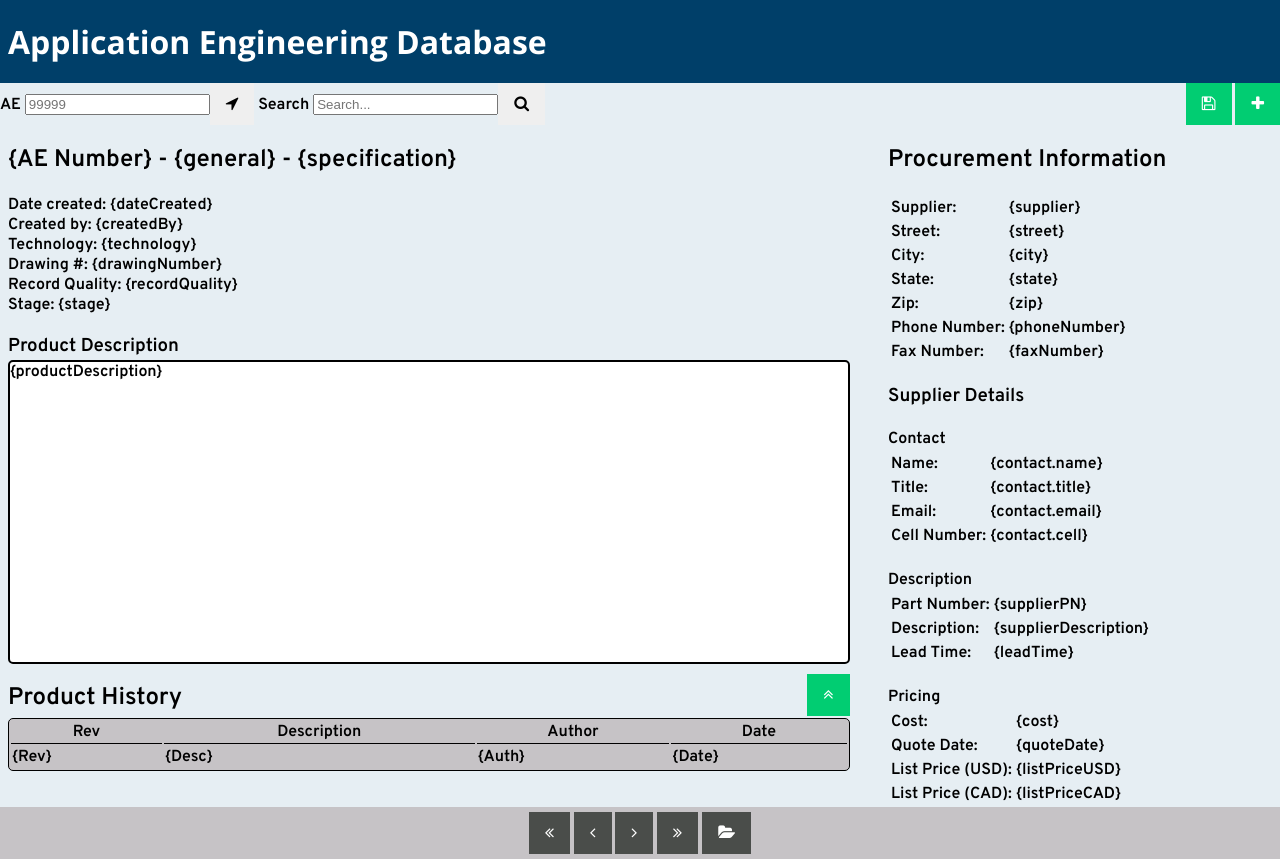
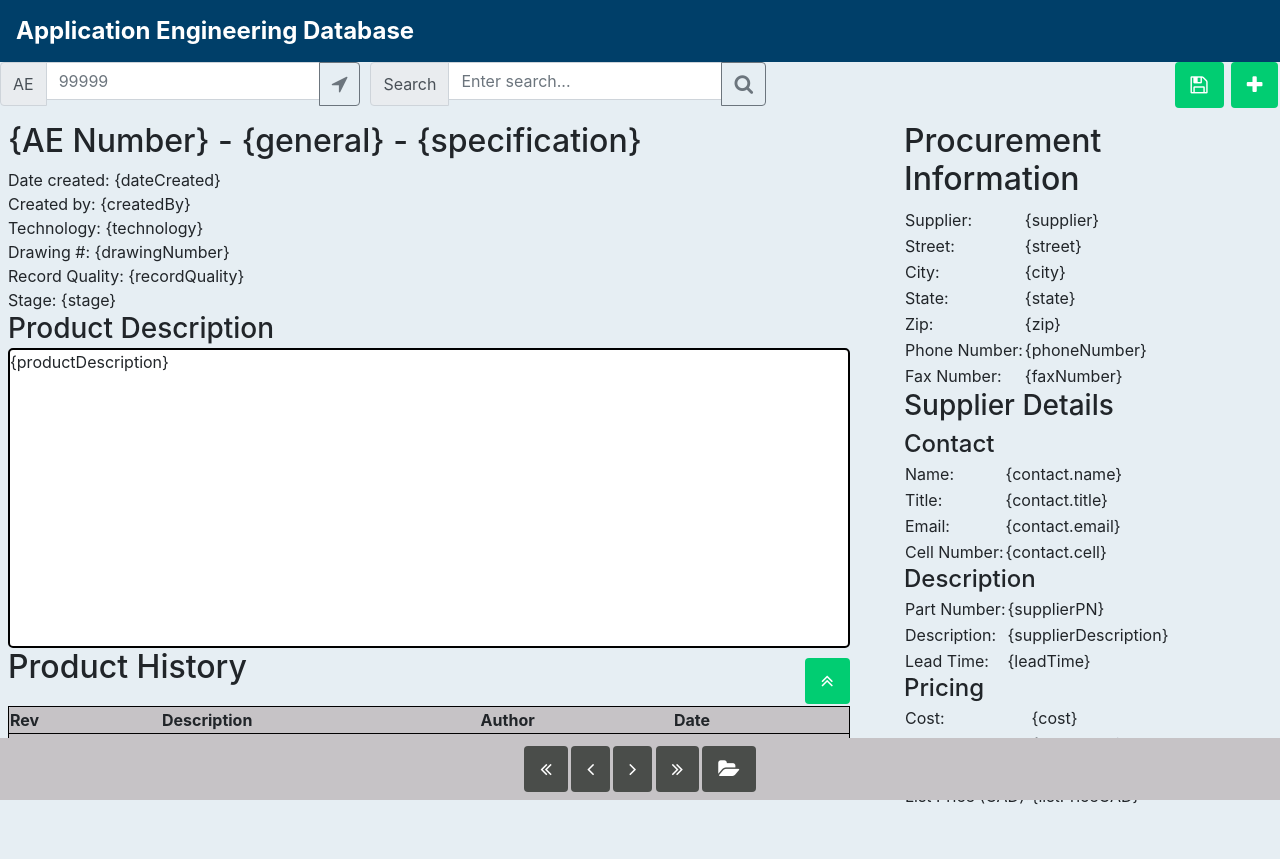
Before and after one commit to emekler0729/ae-database, a plain HTML site: page client/index.html in a window 1280 px wide. After the commit the page ends 809 px from the top, so only its background shows below. Drawn offline with nearby package versions, Linux system fonts and the light colour scheme.

Commit message:
Replaced banner, navbar, buttons, and form controls with bootstrap elements. Added modals for add product and increment rev functions.

```diff
--- a/client/css/app.css
+++ b/client/css/app.css
@@ -1,49 +1,48 @@
-/*overpass regular font?*/
 body {
-    background: rgb(230, 238, 243);
-    font-family: 'Overpass', helvetica, sans-serif;
+    background-color: rgb(230, 238, 243);
+    /*font-family: 'Overpass', helvetica, sans-serif;*/
     margin: 0;
 }
 
-#banner {
-    font-family: 'Open Sans', Helvetica, sans-serif;
-    font-size: 32px;
-    color: white;
-    background-color: rgb(0, 63, 105);
-    margin: 0;
-    padding: 20px 8px;
+.navbar-brand {
+    font-size: 1.5rem;
+    font-weight: bold;
 }
 
-.navbar {
-    background-color: rgb(198, 195, 198);
-    padding: 5px 0px;
-    text-align: center;
-    clear: both;
+.btn {
+    font-size: 1.25rem;
 }
 
-button {
+.btn-primary {
     border: none;
-    padding: 12px 16px;
-    font-size: 16px;
-    cursor: pointer;
+    background: rgb(1, 205, 114);
+    color: white;
+    padding: 0.5rem 1rem;
+    margin: 0 0.1rem;
 }
 
-.nav-button {
+.btn-primary:hover {
+    background: rgb(106, 204, 239);
+}
+
+.btn-secondary {
+    border: none;
     background-color: rgb(74, 77, 74);
     color: white;
+    padding: 0.5rem 1rem;
+    margin: 0 0.1rem;
 }
 
-.nav-button:hover {
+.btn-secondary:hover {
     background-color: rgb(0, 119, 192);
 }
 
-.control-button {
-    background-color: rgb(1, 205, 114);
-    color: white;
+#nav-controls {
+    align-content: center;
 }
 
-.control-button:hover {
-    background: rgb(106, 204, 239);
+.form-inline .input-group {
+    margin-right: 10px;
 }
 
 #control-button-group {
--- a/client/index.html
+++ b/client/index.html
@@ -3,24 +3,51 @@
 <head>
     <meta charset="UTF-8">
     <title>AE Database</title>
-    <link rel="stylesheet" type="text/css" href="css/app.css"/>
     <link rel="stylesheet" href="https://cdnjs.cloudflare.com/ajax/libs/font-awesome/4.7.0/css/font-awesome.min.css">
     <link href="https://fonts.googleapis.com/css?family=Open+Sans:700|Overpass:600" rel="stylesheet">
+
+    <!--Bootstrap CSS & Javascript CDN-->
+    <link rel="stylesheet" href="https://stackpath.bootstrapcdn.com/bootstrap/4.1.0/css/bootstrap.min.css" integrity="sha384-9gVQ4dYFwwWSjIDZnLEWnxCjeSWFphJiwGPXr1jddIhOegiu1FwO5qRGvFXOdJZ4" crossorigin="anonymous">
+    <script src="https://code.jquery.com/jquery-3.3.1.slim.min.js" integrity="sha384-q8i/X+965DzO0rT7abK41JStQIAqVgRVzpbzo5smXKp4YfRvH+8abtTE1Pi6jizo" crossorigin="anonymous"></script>
+    <script src="https://cdnjs.cloudflare.com/ajax/libs/popper.js/1.14.0/umd/popper.min.js" integrity="sha384-cs/chFZiN24E4KMATLdqdvsezGxaGsi4hLGOzlXwp5UZB1LY//20VyM2taTB4QvJ" crossorigin="anonymous"></script>
+    <script src="https://stackpath.bootstrapcdn.com/bootstrap/4.1.0/js/bootstrap.min.js" integrity="sha384-uefMccjFJAIv6A+rW+L4AHf99KvxDjWSu1z9VI8SKNVmz4sk7buKt/6v9KI65qnm" crossorigin="anonymous"></script>
+
+    <link rel="stylesheet" type="text/css" href="css/app.css"/>
 </head>
 <body>
-    <div id="banner">Application Engineering Database</div>
+    <nav class="navbar navbar-dark" style="background: rgb(0, 63, 105)">
+        <a class="navbar-brand" href="#">
+            <!--<img src="images/logo.svg"/>-->
+            Application Engineering Database
+        </a>
+    </nav>
     <div id="controls">
         <div id="control-button-group">
-            <button class="control-button"><i class="fa fa-save"></i></button> <!-- Update Record -->
-            <button class="control-button"><i class="fa fa-plus"></i></button> <!-- Add Record -->
+            <button class="btn btn-primary"><i class="fa fa-save"></i></button> <!-- Update Record -->
+            <button type="button" class="btn btn-primary" data-toggle="modal" data-target="#addProduct"><i class="fa fa-plus"></i></button> <!-- Add Record -->
 
         </div>
-        <div>
-            <label for="ae-number">AE</label>
-            <input id="ae-number" type="text" placeholder="99999"><button><i class="fa fa-location-arrow"></i></button>
-            <label for="search">Search</label>
-            <input id="search" type="text" placeholder="Search..."><button><i class="fa fa-search"></i></button>
-        </div>
+        <form class="form-inline">
+            <div class="input-group mb-3">
+                <div class="input-group-prepend">
+                    <span class="input-group-text">AE</span>
+                </div>
+                <input type="text" class="form-control" placeholder="99999">
+                <div class="input-group-append">
+                    <button class="btn btn-outline-secondary" type="button"><i class="fa fa-location-arrow"></i></button>
+                </div>
+            </div>
+            <div class="input-group mb-3">
+                <div class="input-group-prepend">
+                    <span class="input-group-text">Search</span>
+                </div>
+                <input type="text" class="form-control" placeholder="Enter search...">
+                <div class="input-group-append">
+                    <button class="btn btn-outline-secondary" type="button"><i class="fa fa-search"></i></button>
+                </div>
+            </div>
+        </form>
+
 
 
     </div>
@@ -38,7 +65,7 @@
         </div>
         <div id="history">
             <h2>Product History</h2>
-            <button id="inc-rev" class="control-button"><i class="fa fa-angle-double-up"></i></button> <!-- Update History -->
+            <button id="inc-rev" class="btn btn-primary" data-toggle="modal" data-target="#incRev"><i class="fa fa-angle-double-up"></i></button> <!-- Update History -->
             <table>
                 <thead>
                     <tr>
@@ -160,12 +187,54 @@
 
         </div>
     </div>
-    <div class="navbar">
-        <button class="nav-button"><i class="fa fa-angle-double-left"></i></button> <!-- Oldest Record -->
-        <button class="nav-button"><i class="fa fa-angle-left"></i></button> <!-- Previous Record -->
-        <button class="nav-button"><i class="fa fa-angle-right"></i></button> <!-- Next Record -->
-        <button class="nav-button"><i class="fa fa-angle-double-right"></i></button> <!-- Newest Record -->
-        <button class="nav-button"><i class="fa fa-folder-open"></i></button> <!-- Open Files -->
+    <nav class="navbar fixed-bottom navbar-dark justify-content-center" style="background: rgb(198, 195, 198);">
+        <form class="form-inline">
+            <button class="btn btn-secondary"><i class="fa fa-angle-double-left"></i></button>
+            <button class="btn btn-secondary"><i class="fa fa-angle-left"></i></button>
+            <button class="btn btn-secondary"><i class="fa fa-angle-right"></i></button>
+            <button class="btn btn-secondary"><i class="fa fa-angle-double-right"></i></button>
+            <button class="btn btn-secondary"><i class="fa fa-folder-open"></i></button>
+        </form>
+    </nav>
+
+    <div class="modal fade" id="addProduct" tabindex="-1" role="dialog" aria-labelledby="addProductLabel" aria-hidden="true">
+        <div class="modal-dialog modal-dialog-centered" role="document">
+            <div class="modal-content">
+                <div class="modal-header">
+                    <h5 class="modal-title" id="addProductLabel">New AE Part</h5>
+                    <button type="button" class="close" data-dismiss="modal" aria-label="Close">
+                        <span aria-hidden="true">&times;</span>
+                    </button>
+                </div>
+                <div class="modal-body">
+                    ...
+                </div>
+                <div class="modal-footer">
+                    <button type="button" class="btn btn-secondary" data-dismiss="modal">Close</button>
+                    <button type="button" class="btn btn-primary">Save</button>
+                </div>
+            </div>
+        </div>
+    </div>
+
+    <div class="modal fade" id="incRev" tabindex="-1" role="dialog" aria-labelledby="incRevLabel" aria-hidden="true">
+        <div class="modal-dialog modal-dialog-centered" role="document">
+            <div class="modal-content">
+                <div class="modal-header">
+                    <h5 class="modal-title" id="incRevLabel">Part Revision</h5>
+                    <button type="button" class="close" data-dismiss="modal" aria-label="Close">
+                        <span aria-hidden="true">&times;</span>
+                    </button>
+                </div>
+                <div class="modal-body">
+                    ...
+                </div>
+                <div class="modal-footer">
+                    <button type="button" class="btn btn-secondary" data-dismiss="modal">Close</button>
+                    <button type="button" class="btn btn-primary">Save</button>
+                </div>
+            </div>
+        </div>
     </div>
 </body>
 </html>
```
